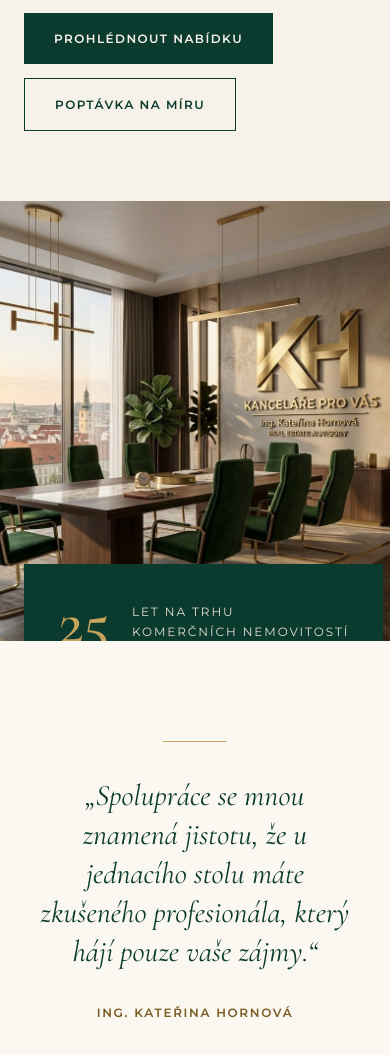
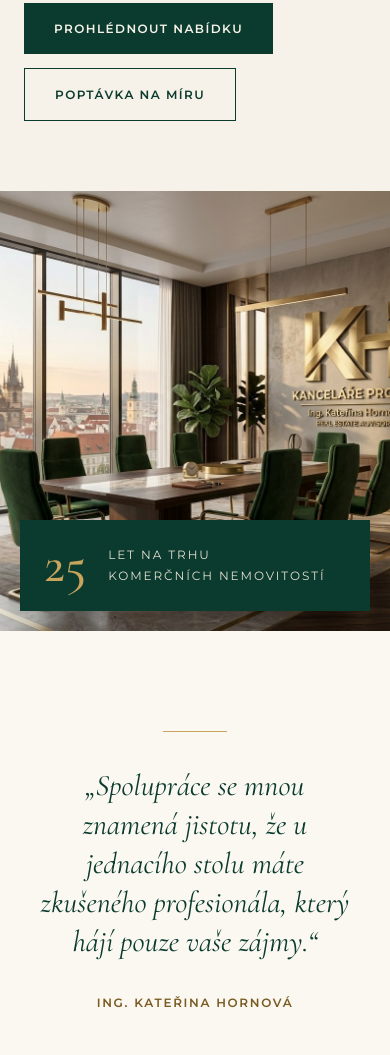
Before and after one commit to FilipSery/kancelareprovas-navrh, a plain HTML site: page b/index.html in a window 390 px wide. Shown: the part 577-1632 px from the top of the page. Drawn offline with nearby package versions, Linux system fonts and the light colour scheme.

Commit message:
Návrh B: vyvážený hero
- text a fotka půl na půl, spoj na ose loga
- menší nadpis (max 72 px, čtyři řádky)
- odznak 25 let uvnitř fotky, na mobilu už není useknutý

Co-Authored-By: Claude Opus 5.5 <noreply@anthropic.com>

```diff
--- a/b/index.html
+++ b/b/index.html
@@ -49,9 +49,9 @@ h1,h2,h3{font-family:var(--serif);font-weight:500;margin:0}
 .menu-btn{display:none;background:transparent;border:1px solid var(--green);color:var(--green);width:48px;height:48px;align-items:center;justify-content:center;cursor:pointer}
 
 /* HERO – split */
-.hero{display:grid;grid-template-columns:minmax(0,1fr) minmax(0,1.05fr);min-height:760px}
-.hero-text{display:flex;flex-direction:column;justify-content:center;gap:30px;padding:90px 64px 90px max(40px,calc((100vw - 1240px)/2 + 40px))}
-.hero h1{font-size:clamp(46px,5.4vw,84px);line-height:1.02;color:var(--green);letter-spacing:-.01em}
+.hero{display:grid;grid-template-columns:minmax(0,1fr) minmax(0,1fr);min-height:min(820px,calc(100vh - 160px))}
+.hero-text{display:flex;flex-direction:column;justify-content:center;gap:30px;padding:90px clamp(40px,5vw,96px) 90px max(40px,calc((100vw - 1240px)/2 + 40px))}
+.hero h1{font-size:clamp(44px,4.4vw,72px);max-width:13.5ch;line-height:1.02;color:var(--green);letter-spacing:-.01em}
 .hero h1 em{font-style:normal;color:var(--gold-d)}
 .hero h1{text-wrap:balance}
 @keyframes rise{from{opacity:0;transform:translateY(14px)}to{opacity:1;transform:none}}
@@ -60,8 +60,8 @@ h1,h2,h3{font-family:var(--serif);font-weight:500;margin:0}
 .hero p{margin:0;font-size:17px;line-height:1.75;color:var(--muted);max-width:480px}
 .hero-actions{display:flex;flex-wrap:wrap;gap:14px}
 .hero-img{position:relative;background:var(--green)}
-.hero-img img{position:absolute;inset:0;width:100%;height:100%;object-fit:cover;object-position:62% center}
-.hero-badge{position:absolute;left:-56px;bottom:72px;background:var(--green);color:var(--cream);padding:30px 34px;display:flex;gap:22px;align-items:center;box-shadow:0 24px 50px rgba(0,0,0,.22)}
+.hero-img img{position:absolute;inset:0;width:100%;height:100%;object-fit:cover;object-position:38% center}
+.hero-badge{position:absolute;left:40px;bottom:40px;background:var(--green);color:var(--cream);padding:30px 34px;display:flex;gap:22px;align-items:center;box-shadow:0 24px 50px rgba(0,0,0,.22)}
 .hero-badge b{font-family:var(--serif);font-weight:500;font-size:64px;line-height:.9;color:var(--gold)}
 .hero-badge span{font-size:12px;letter-spacing:.16em;line-height:1.7;text-transform:uppercase;color:var(--on-dark)}
 
@@ -195,7 +195,8 @@ footer small{display:block;margin-top:28px;font-size:12px;color:#8FA59B}
   .hero{grid-template-columns:1fr}
   .hero-text{padding:70px 24px}
   .hero-img{min-height:440px}
-  .hero-badge{left:24px;bottom:-40px}
+  .hero-badge{left:20px;right:20px;bottom:20px;padding:22px 24px}
+  .hero-badge b{font-size:52px}
   .about .wrap{grid-template-columns:1fr;gap:70px}
   .steps{grid-template-columns:1fr}
   .steps::before{display:none}
```
